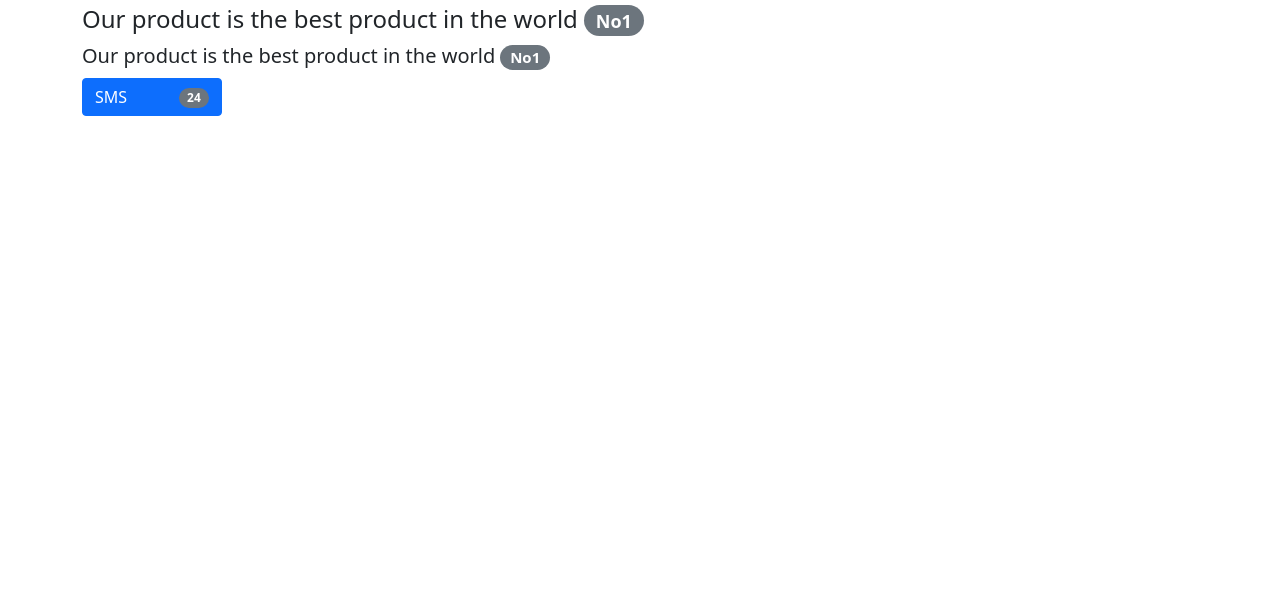
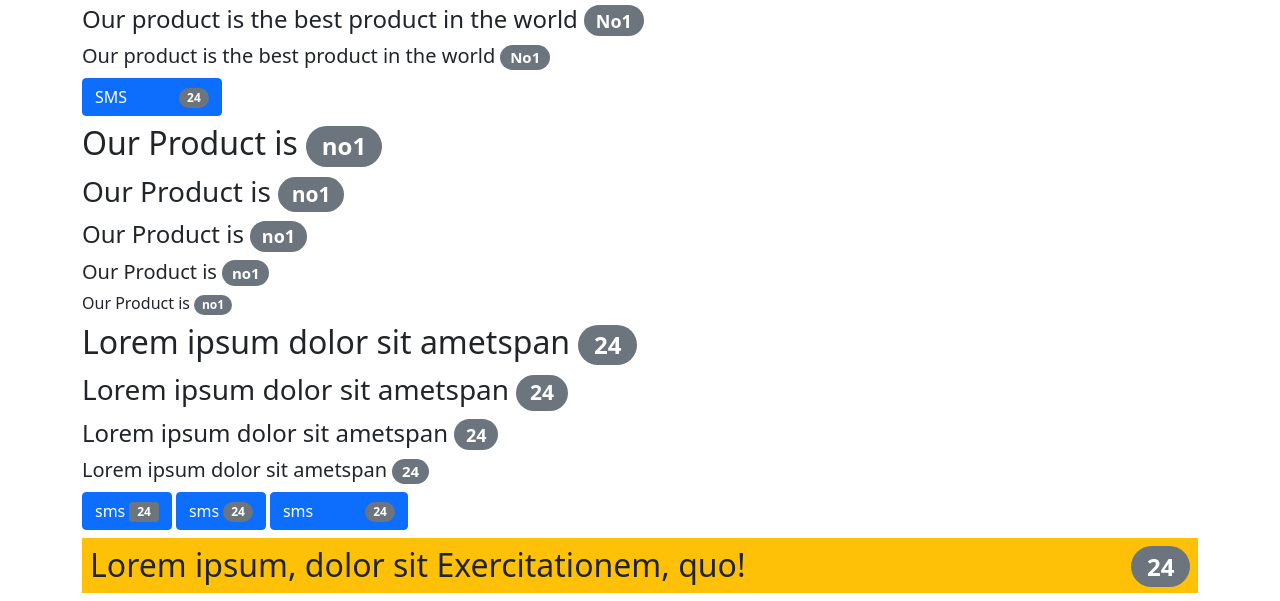
Before and after one commit to TheCreativeMind77/bootstrap_badge, a plain HTML site: page index.html in a window 1280 px wide. Shown: the part 666-1267 px from the top of the page. Before the commit the page ends 800 px from the top, so only its background shows below. Drawn offline with nearby package versions, Linux system fonts and the light colour scheme.

Commit message:
5th commit

```diff
--- a/index.html
+++ b/index.html
@@ -61,6 +61,36 @@
         </div>
     </div>
 
+    <div class="container-fluid">
+        <div class="container">
+            <h2>Our Product is <span class="badge bg-secondary rounded-pill">no1</span></h2>
+            <h3>Our Product is <span class="badge bg-secondary rounded-pill">no1</span></h3>
+            <h4>Our Product is <span class="badge bg-secondary rounded-pill">no1</span></h4>
+            <h5>Our Product is <span class="badge bg-secondary rounded-pill ">no1</span></h5>
+            <h6>Our Product is <span class="badge bg-secondary rounded-pill">no1</span></h6>
+        </div>
+    </div>
+
+    <div class="container-fluid">
+        <div class="container">
+            <h2>Lorem ipsum dolor sit ametspan <span class="badge bg-secondary rounded-pill">24</span></h2>
+            <h3>Lorem ipsum dolor sit ametspan <span class="badge bg-secondary rounded-pill">24</span></h3>
+            <h4>Lorem ipsum dolor sit ametspan <span class="badge bg-secondary rounded-pill">24</span></h4>
+            <h5>Lorem ipsum dolor sit ametspan <span class="badge bg-secondary rounded-pill">24</span></h5>
+        </div>
+    </div>
+
+    <div class="container">
+        <button class="btn btn-primary">sms <span class="badge bg-secondary">24</span></button>
+        <button class="btn btn-primary">sms <span class="badge bg-secondary rounded-pill">24</span></button>
+        <button class="btn btn-primary">sms <span class="badge bg-secondary rounded-pill ms-5">24</span></button>
+    </div>
+    <div class="container ">
+        <h2 class="bg-warning p-2 mt-2">Lorem ipsum, dolor sit Exercitationem, quo! <span class="badge bg-secondary float-end rounded-pill">24</span></h2>
+    </div>
+
+
+
 
 
 
```
